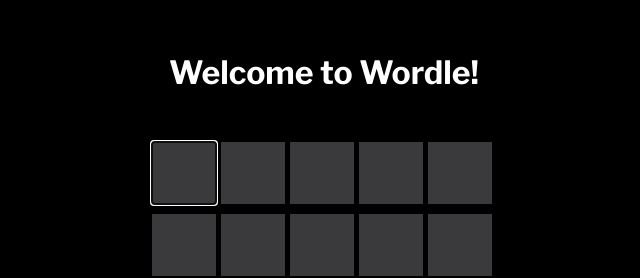
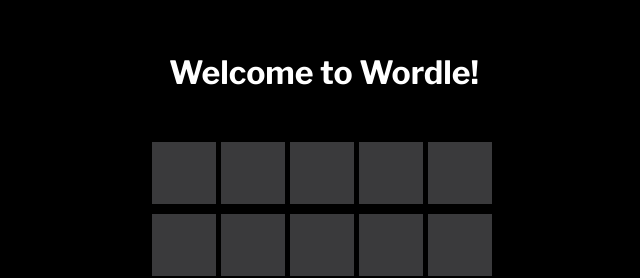
Before and after one commit to samanft/wordle-clone, a Vue app: page / in a window 1280 px wide. Shown: the part 141-419 px from the top of the page, without its empty margins (316-956 px from the left). Built offline with nearby package versions, Linux system fonts and the light colour scheme.

Commit message:
more styling to match real wordle site + improved backspace functionality

```diff
--- a/src/components/Row.vue
+++ b/src/components/Row.vue
@@ -48,6 +48,7 @@
     }
   } else if (index > 0) {
     inputs.value[index - 1].focus();
+    inputs.value[index - 1].value = "";
   }
 
   setTimeout(() => {
@@ -108,6 +109,7 @@
   text-transform: uppercase; /* Automatically capitalize letters */
   font-family: "Libre Franklin", sans-serif;
   font-size: 24px;
+  outline: none;
 }
 
 input[type="text"].wrong-position {
```
